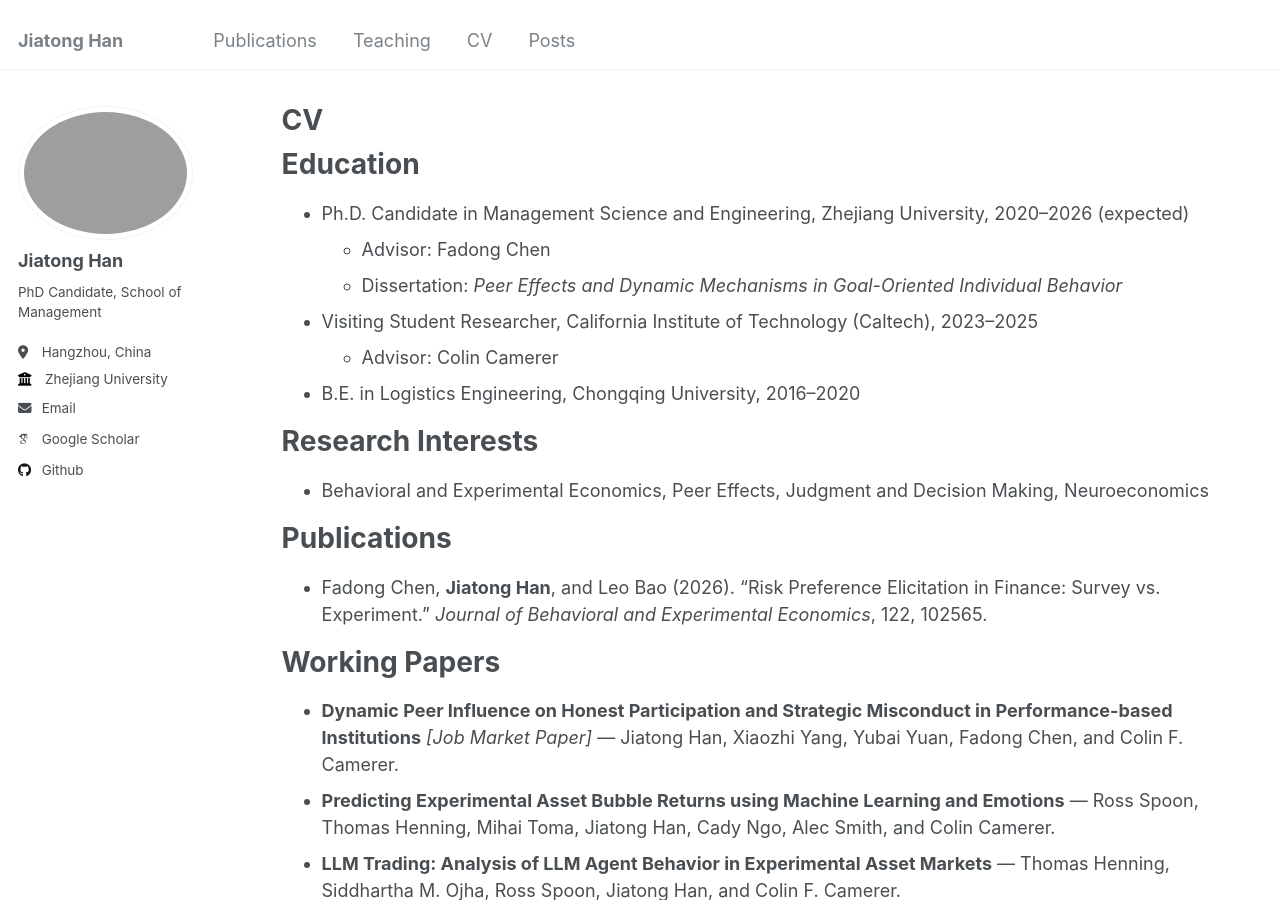
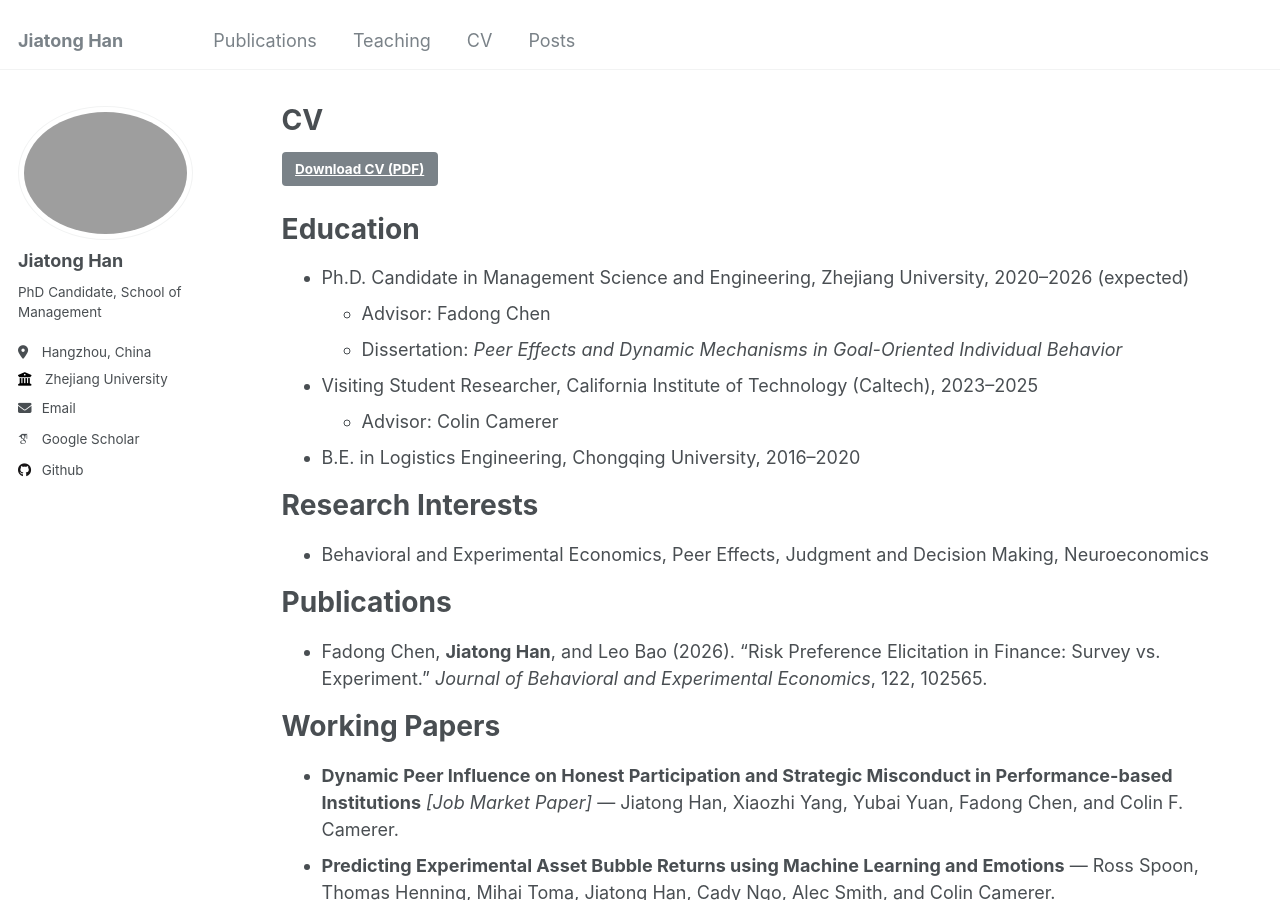
Before and after one commit to tt-08/jiatonghan, a Jekyll site: the page built from _pages/cv.md, in a window 1280 px wide and 900 px high. Built offline with Jekyll 4.4.1, drawn with Linux system fonts in a browser that asks for light colours; some web fonts are replaced.

Commit message:
Attach resume PDF to site (download button + inline embed)
- add files/Jiatong_Han_CV.pdf (from June 2026 resume)
- cv: Download CV (PDF) button at top; inline PDF preview at bottom
- about: add CV download link on homepage

Co-Authored-By: Claude Opus 4.8 (1M context) <noreply@anthropic.com>

```diff
--- a/_pages/cv.md
+++ b/_pages/cv.md
@@ -8,6 +8,8 @@ redirect_from:
 ---
 
 {% include base_path %}
+
+<a href="{{ base_path }}/files/Jiatong_Han_CV.pdf" class="btn btn--primary">Download CV (PDF)</a>
 
 Education
 ======
@@ -73,3 +75,9 @@ References
 * Colin F. Camerer, California Institute of Technology
 * Yubai Yuan, Penn State University
 * Leo Bao, Monash University
+
+PDF Version
+======
+<iframe src="{{ base_path }}/files/Jiatong_Han_CV.pdf" width="100%" height="900px" style="border: 1px solid #ccc;">
+  This browser does not support inline PDFs. Please <a href="{{ base_path }}/files/Jiatong_Han_CV.pdf">download the PDF</a> to view it.
+</iframe>
```
Also changed, not shown: _pages/about.md (+3 -0 lines), 1 other file.
